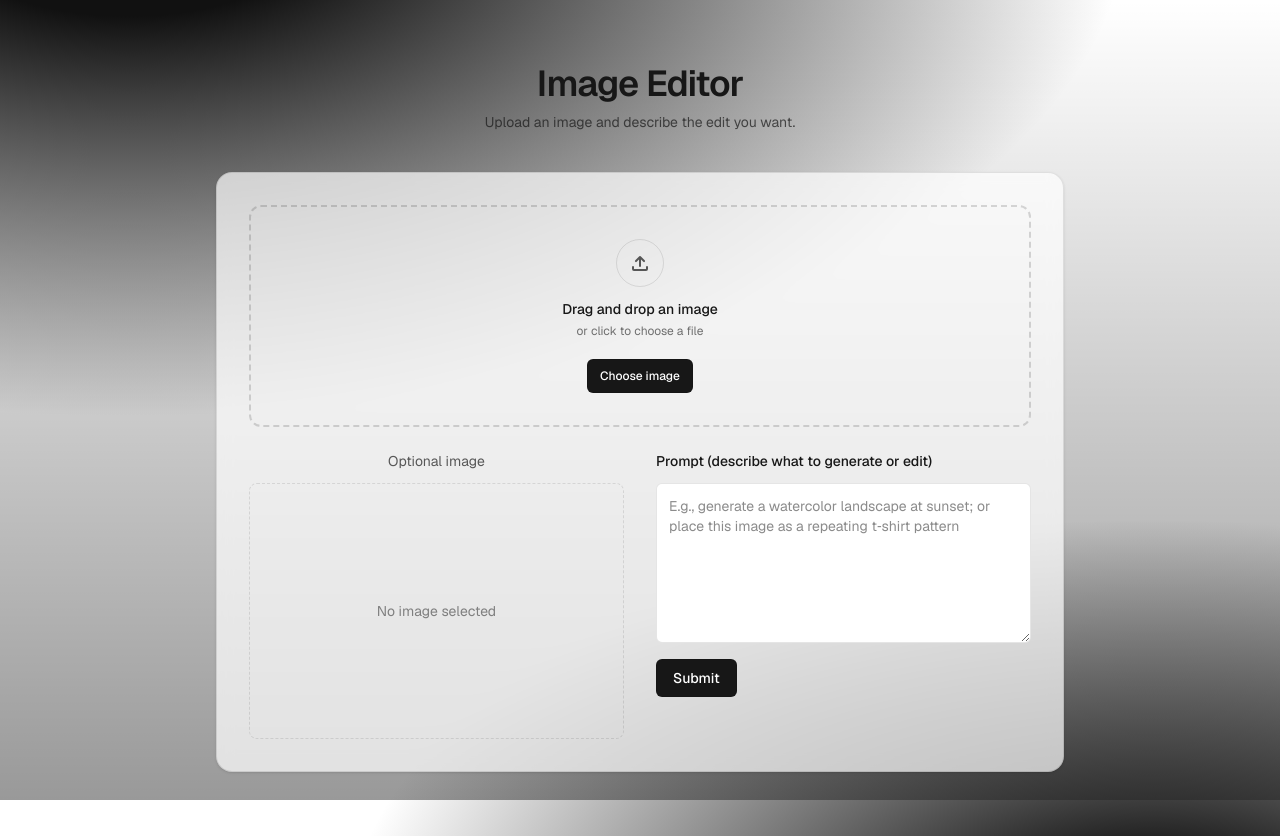
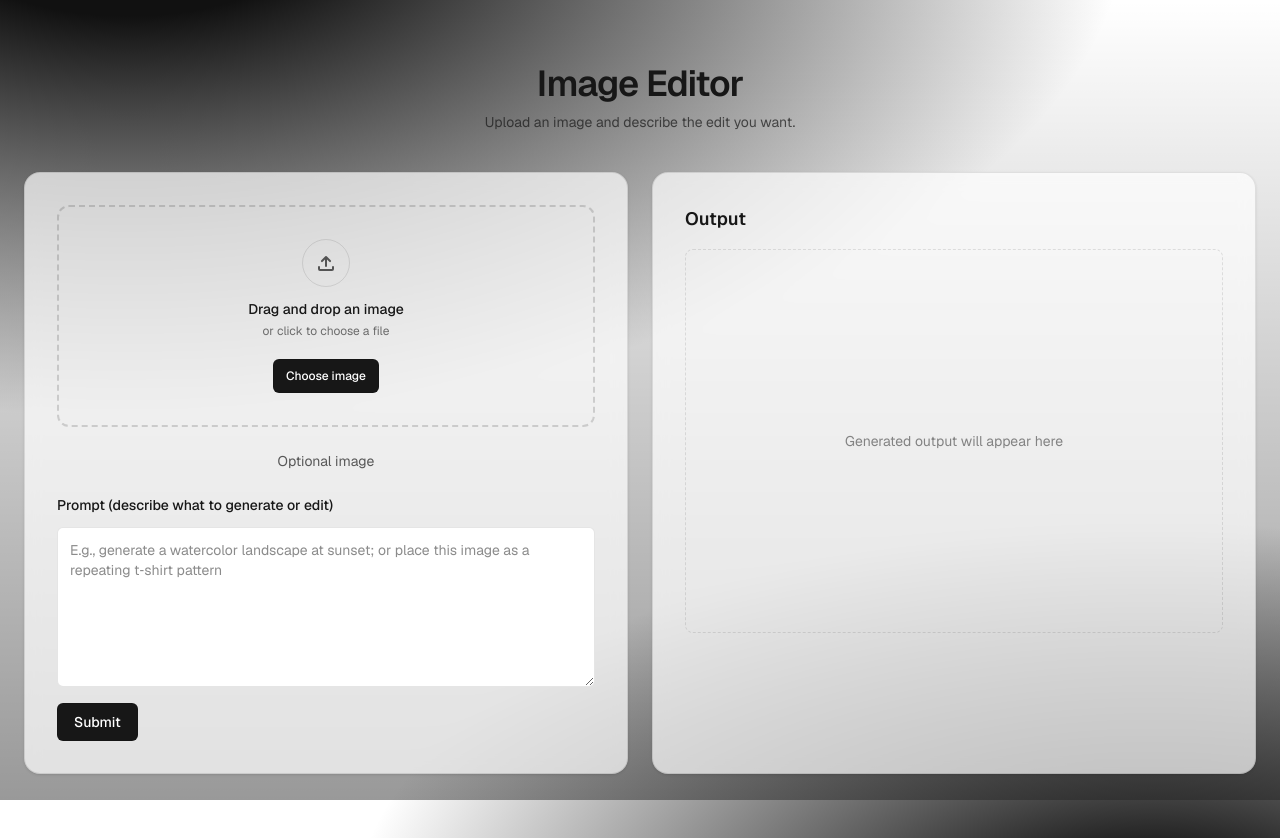
Before and after one commit to kenankomah/ai_app, a Next.js app: page / in a window 1280 px wide. Built offline with nearby package versions, Linux system fonts and the light colour scheme.

Commit message:
ui updates

```diff
--- a/src/app/page.tsx
+++ b/src/app/page.tsx
@@ -4,7 +4,7 @@ export default function Home() {
     return (
         <div className="font-sans min-h-screen bg-[radial-gradient(1000px_500px_at_10%_-10%,#111_20%,transparent),radial-gradient(800px_400px_at_90%_110%,#222_20%,transparent)] text-foreground">
             <div className="absolute inset-0 -z-10 bg-[linear-gradient(180deg,transparent,rgba(0,0,0,.4))]" />
-            <main className="w-full max-w-4xl mx-auto px-6 py-16">
+            <main className="w-full max-w-7xl mx-auto px-6 py-16">
                 <div className="text-center mb-10">
                     <h1 className="text-3xl sm:text-4xl font-semibold tracking-tight">
                         Image Editor
--- a/src/components/UploadImage.tsx
+++ b/src/components/UploadImage.tsx
@@ -129,8 +129,11 @@ export default function UploadImage({ onFileSelected }: UploadImageProps) {
     }
 
     return (
-        <form onSubmit={handleSubmit} className="w-full max-w-4xl mx-auto">
+        <form onSubmit={handleSubmit} className="w-full max-w-7xl mx-auto">
+            <div className="grid gap-6 md:grid-cols-2">
+                {/* Left: Input card */}
                 <div className="w-full rounded-2xl border border-black/10 dark:border-white/15 bg-background/70 backdrop-blur-sm shadow-sm p-6 md:p-8">
+                    {!selectedFile ? (
                         <div
                             onClick={triggerFileDialog}
                             onDragOver={handleDragOver}
@@ -171,6 +174,7 @@ export default function UploadImage({ onFileSelected }: UploadImageProps) {
                                 </button>
                             </div>
                         </div>
+                    ) : null}
 
                     <input
                         ref={inputRef}
@@ -186,7 +190,7 @@ export default function UploadImage({ onFileSelected }: UploadImageProps) {
                         </div>
                     ) : null}
 
-                <div className="mt-6 grid gap-6 md:grid-cols-2 md:gap-8">
+                    <div className="mt-6 grid gap-6">
                         <div className="flex flex-col items-center gap-3">
                             <p className="text-sm text-foreground/70">
                                 {selectedFile ? "Preview" : "Optional image"}
@@ -198,13 +202,9 @@ export default function UploadImage({ onFileSelected }: UploadImageProps) {
                                     width={512}
                                     height={512}
                                     unoptimized
-                                className="h-[28rem] w-[28rem] md:h-[32rem] md:w-[32rem] object-contain rounded-lg border border-black/10 dark:border-white/20 bg-black/5"
+                                    className="h-[28rem] w-[28rem] object-contain rounded-lg border border-black/10 dark:border-white/20 bg-black/5"
                                 />
-                        ) : (
-                            <div className="h-[16rem] w-full max-w-[28rem] md:max-w-[32rem] rounded-lg border border-dashed border-black/10 dark:border-white/20 flex items-center justify-center text-foreground/50 text-sm">
-                                No image selected
-                            </div>
-                        )}
+                            ) : null}
                             {selectedFile ? (
                                 <p className="text-xs text-foreground/60 truncate max-w-full">
                                     {selectedFile.name}{" "}
@@ -224,7 +224,9 @@ export default function UploadImage({ onFileSelected }: UploadImageProps) {
                             <textarea
                                 id="edit-instructions"
                                 value={instructions}
-                            onChange={(e) => setInstructions(e.target.value)}
+                                onChange={(e) =>
+                                    setInstructions(e.target.value)
+                                }
                                 placeholder="E.g., generate a watercolor landscape at sunset; or place this image as a repeating t‑shirt pattern"
                                 className="w-full min-h-40 rounded-md border border-black/10 dark:border-white/20 bg-background text-foreground p-3 text-sm placeholder:text-foreground/50 focus:outline-none focus:ring-2 focus:ring-black/10 dark:focus:ring-white/20"
                             />
@@ -286,10 +288,11 @@ export default function UploadImage({ onFileSelected }: UploadImageProps) {
                     </div>
                 </div>
 
+                {/* Right: Result card */}
+                <div className="w-full rounded-2xl border border-black/10 dark:border-white/15 bg-background/70 backdrop-blur-sm shadow-sm p-6 md:p-8">
+                    <div className="flex items-center justify-between mb-4">
+                        <h2 className="text-lg font-semibold">Output</h2>
                         {resultImage ? (
-                <div className="mt-8 w-full rounded-2xl border border-black/10 dark:border-white/15 bg-background/70 backdrop-blur-sm shadow-sm p-6 md:p-8">
-                    <div className="flex items-center justify-between mb-4">
-                        <h2 className="text-lg font-semibold">Result</h2>
                             <button
                                 type="button"
                                 onClick={handleDownload}
@@ -297,8 +300,10 @@ export default function UploadImage({ onFileSelected }: UploadImageProps) {
                             >
                                 Download
                             </button>
+                        ) : null}
                     </div>
                     <div className="w-full flex items-center justify-center">
+                        {resultImage ? (
                             <Image
                                 src={resultImage}
                                 alt="Generated result"
@@ -307,9 +312,14 @@ export default function UploadImage({ onFileSelected }: UploadImageProps) {
                                 unoptimized
                                 className="max-h-[36rem] w-auto object-contain rounded-lg border border-black/10 dark:border-white/20"
                             />
+                        ) : (
+                            <div className="h-[24rem] w-full rounded-lg border border-dashed border-black/10 dark:border-white/20 flex items-center justify-center text-foreground/50 text-sm">
+                                Generated output will appear here
+                            </div>
+                        )}
                     </div>
                 </div>
-            ) : null}
+            </div>
         </form>
     );
 }
```
Lines whose indentation alone changed are shown as unchanged.
